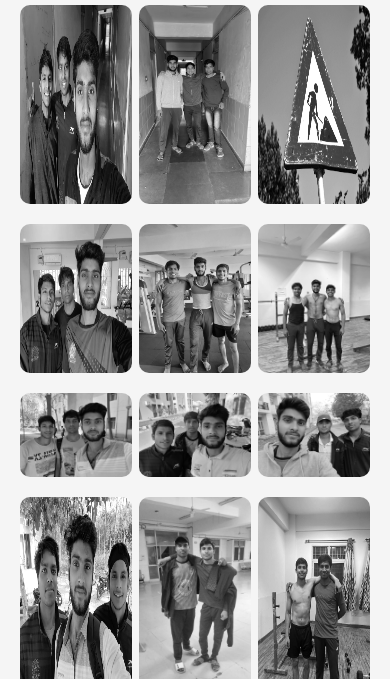
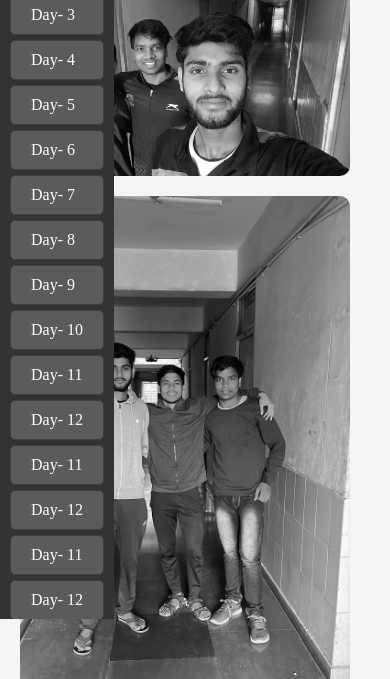
Before and after one commit to sat-yad/image_gallary, a plain HTML site: page basic2.html in a window 390 px wide. Shown: the part 165-844 px from the top of the page. Drawn offline with Linux system fonts and the light colour scheme.

Commit message:
added nav bar

```diff
--- a/basic2.html
+++ b/basic2.html
@@ -9,10 +9,33 @@
   </head>
   <body>
     <div id="wrapper">
+      <div class="navbar">
+        <a href="#home">Home</a>
+        <a href="#about">About</a>
+        <a href="#contact">Contact</a>
+      </div>
+      <div class="left-navbar">
+        <a href="#Day01">Day- 1</a>
+        <a href="#Day02">Day- 2</a>
+        <a href="#Day03">Day- 3</a>
+        <a href="#Day04">Day- 4</a>
+        <a href="#Day05">Day- 5</a>
+        <a href="#Day06">Day- 6</a>
+        <a href="#Day07">Day- 7</a>
+        <a href="#Day08">Day- 8</a>
+        <a href="#Day09">Day- 9</a>
+        <a href="#Day10">Day- 10</a>
+        <a href="#Day11">Day- 11</a>
+        <a href="#Day12">Day- 12</a>
+        <a href="#Day13">Day- 11</a>
+        <a href="#Day14">Day- 12</a>
+        <a href="#Day15">Day- 11</a>
+        <a href="#Day16">Day- 12</a>
+      </div>
       <div class="container">
-        <h2>75 Hard Day challenge</h2>
+        <h2>75 Hard Challenge</h2>
         <div class="Gallery">
-          <figure class="Card" id="imageCard1">
+          <figure class="Card" id="Day01">
             <img
               src="Images/Day-01/Day-1.jpg"
               alt="Day 1"
@@ -23,7 +46,7 @@
 
           <!-- 2nd -->
 
-          <figure class="Card" id="imageCard2">
+          <figure class="Card" id="Day02">
             <img
               src="Images/Day-02/Day-2.jpg"
               alt="Day 2"
@@ -34,7 +57,7 @@
 
           <!-- 3rd -->
 
-          <figure class="Card" id="imageCard3">
+          <figure class="Card" id="Day03">
             <img
               src="Images/Day-03/coming-soon.jpg"
               alt="Day 3"
@@ -45,7 +68,7 @@
 
           <!-- 4th -->
 
-          <figure class="Card" id="imageCard4">
+          <figure class="Card" id="Day4">
             <img
               src="Images/Day-04/Day-04.jpg"
               alt="Day 4"
@@ -56,7 +79,7 @@
 
           <!-- 5th -->
 
-          <figure class="Card" id="imageCard5">
+          <figure class="Card" id="Day05">
             <img
               src="Images/Day-05/Day-05.jpg"
               alt="Day 5"
@@ -106,7 +129,7 @@
 
           <!-- 6th -->
 
-          <figure class="Card" id="imageCard6">
+          <figure class="Card" id="Day06">
             <img
               src="Images/Day-06/Day-6.jpg"
               alt="Day 6"
@@ -147,7 +170,7 @@
 
           <!-- 7th -->
 
-          <figure class="Card" id="imageCard7">
+          <figure class="Card" id="Day07">
             <img
               src="Images/Day-07/Day-7.jpg"
               alt="Day 7"
@@ -164,7 +187,7 @@
 
           <!-- 8th -->
 
-          <figure class="Card" id="imageCard8">
+          <figure class="Card" id="Day08">
             <img
               src="Images/Day-08/Day-8.jpg"
               alt="Day 8"
@@ -193,7 +216,7 @@
 
           <!-- 9th -->
 
-          <figure class="Card" id="imageCard9">
+          <figure class="Card" id="Day09">
             <img
               src="Images/Day-09/Day-9.jpg"
               alt="Day 9"
@@ -210,7 +233,7 @@
 
           <!-- 10th -->
 
-          <figure class="Card" id="imageCard10">
+          <figure class="Card" id="Day10">
             <img
               src="Images/Day-10/Day-10.jpg"
               alt="Day 10"
@@ -264,7 +287,7 @@
 
           <!-- 11th -->
 
-          <figure class="Card" id="imageCard11">
+          <figure class="Card" id="Day11">
             <img
               src="Images/Day-11/Day-11.jpg"
               alt="Day 11"
@@ -281,13 +304,35 @@
 
           <!-- 12th -->
 
-          <figure class="Card" id="imageCard12">
+          <figure class="Card" id="Day12">
             <img
               src="Images/Day-12/Day-12.jpg"
               alt="Day 12"
               class="galleryImage"
             />
             <figcaption>Day-12</figcaption>
+          </figure>
+
+          <!-- 13th -->
+
+          <figure class="Card" id="Day13">
+            <img
+              src="Images/Day-12/Day-12.jpg"
+              alt="Day 13"
+              class="galleryImage"
+            />
+            <figcaption>Day-13</figcaption>
+          </figure>
+
+          <!-- 14th -->
+
+          <figure class="Card" id="Day14">
+            <img
+              src="Images/Day-12/Day-12.jpg"
+              alt="Day 14"
+              class="galleryImage"
+            />
+            <figcaption>Day-14</figcaption>
           </figure>
         </div>
       </div>
--- a/script.js
+++ b/script.js
@@ -1,4 +1,26 @@
 const cards = document.querySelectorAll(".Card");
+
+document.addEventListener("DOMContentLoaded", function () {
+  const leftNavLinks = document.querySelectorAll(".left-navbar a");
+
+  leftNavLinks.forEach((link) => {
+    link.addEventListener("click", function (event) {
+      event.preventDefault();
+      const targetId = this.getAttribute("href").substring(1);
+      const targetElement = document.getElementById(targetId);
+      targetElement.scrollIntoView({ behavior: "smooth", block: "start" });
+    });
+  });
+});
+// document.addEventListener("DOMContentLoaded", function () {
+//   const container = document.querySelector(".container");
+//   const navbar = document.querySelector(".left-navbar");
+
+//   container.addEventListener("scroll", function () {
+//     const scrollPos = this.scrollLeft;
+//     navbar.style.left = `${scrollPos}px`;
+//   });
+// });
 
 const showCardImage = (card) => {
   const images = card.querySelectorAll(".galleryImage");
--- a/style.css
+++ b/style.css
@@ -11,14 +11,25 @@ body {
   overflow-x: hidden;
   overflow-y: auto;
 }
+
 .container {
   height: 100%;
   max-width: 1200px;
   margin: 0 auto;
+  margin-top: 60px;
   padding: 20px;
+  overflow-y: auto;
+  white-space: nowrap;
+  position: relative;
+  display: flex;
+  flex-direction: column;
+  justify-content: space-between;
+  align-items: flex-end;
+  /* text-align: center; */
 }
+
 .container h2 {
-  margin: 20px 0;
+  margin: auto;
   text-align: center;
   margin-bottom: 20px;
   font-size: 3rem;
@@ -27,6 +38,11 @@ body {
   display: flex;
   flex-wrap: wrap;
   justify-content: space-between;
+}
+.galleryImage {
+  width: 100%;
+  height: auto;
+  border-radius: 5px;
 }
 .Card {
   width: 32%;
@@ -40,6 +56,7 @@ body {
   width: 100%;
   filter: grayscale(100%);
   box-shadow: 0 0 2px #333;
+
   /* object-fit: cover; */
 }
 .Card:hover {
@@ -69,3 +86,71 @@ body {
   opacity: 1;
   transform: scale(1.03);
 }
+.navbar {
+  position: fixed;
+  top: 0;
+  left: 0;
+  width: 100%;
+  background-color: #9f9494;
+  padding: 10px;
+  box-sizing: border-box;
+  z-index: 1000;
+}
+.navbar a {
+  display: inline-block;
+  padding: 10px 20px;
+  margin-right: 20px;
+  border-radius: 8px;
+  transition: background-color 0.3s, color 0.3s;
+  text-decoration: none;
+  background-color: #5b5b5c;
+  color: white;
+}
+
+.navbar a:hover {
+  background-color: #2b353f;
+  color: rgb(114, 111, 111);
+  border-color: #266835;
+}
+.left-navbar {
+  position: fixed;
+  top: 50%;
+  transform: translateY(-50%);
+  left: 0;
+  background-color: #333;
+  padding: 10px;
+  box-sizing: border-box;
+  z-index: 1000;
+  max-height: calc(100vh - 120px);
+  overflow-y: auto;
+}
+
+.left-navbar a {
+  display: block;
+  padding: 10px 20px;
+  margin-bottom: 5px;
+  background-color: #5b5b5c;
+  color: #fff;
+  text-decoration: none;
+  border: 1px solid #3f3f40;
+  border-radius: 5px;
+  transition: background-color 0.3s, color 0.3s;
+}
+
+.left-navbar a:hover {
+  background-color: #2c3238;
+  border-color: #93c0ef;
+}
+@media only screen and (max-width: 768px) {
+  .Card {
+    flex: 1 0 calc(50% - 20px);
+    max-width: calc(50% - 20px);
+  }
+}
+
+@media only screen and (max-width: 576px) {
+  .Card {
+    flex: 1 0 calc(100% - 20px);
+    max-width: calc(100% - 20px);
+  }
+}
```
